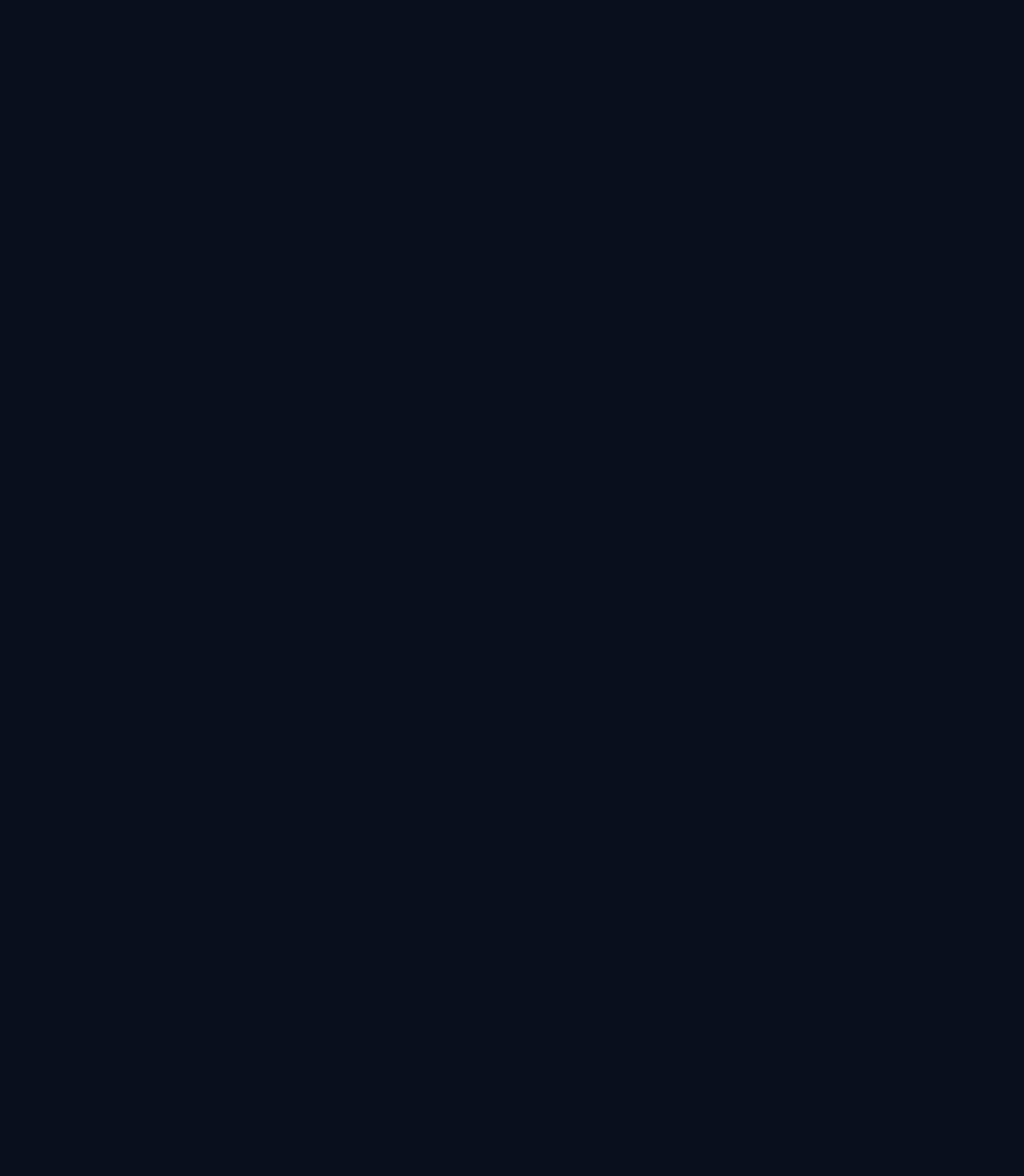
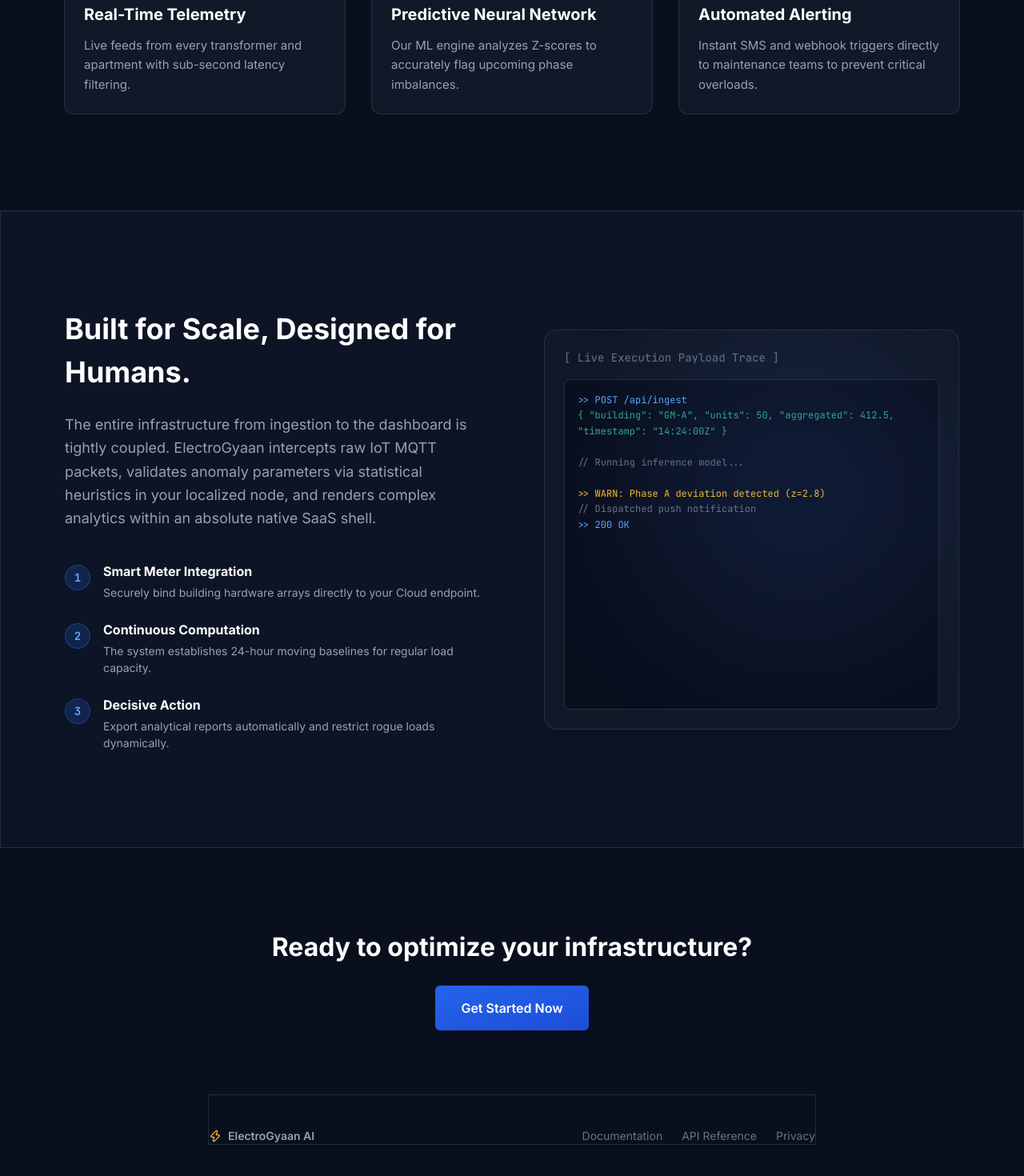
Before and after one commit to kalviumcommunity/S84-0426_Kar-Maro-DataScience-ElectroGyaan, a React (Vite) app in the folder frontend/: page / in a window 1280 px wide. Shown: the part 1298-2768 px from the top of the page at 80% size. Before the commit the page ends 880 px from the top, so only its background shows below. Built offline with nearby package versions, Linux system fonts and the light colour scheme; no server answers.

Commit message:
feat: landing page refinements and auth bypass

```diff
--- a/frontend/src/context/AuthContext.jsx
+++ b/frontend/src/context/AuthContext.jsx
@@ -9,6 +9,11 @@ export const AuthProvider = ({ children }) => {
 
   useEffect(() => {
     const checkAuthStatus = async () => {
+      // Temporary bypass: Treat the user as logged out or mock a logged-in user without making API calls
+      // because the backend might not be running right now.
+      setUser({ name: 'Admin', email: 'admin@greenmeadows.com', role: 'admin' });
+      setLoading(false);
+      /*
       try {
         const response = await energyApi.getMe();
         if (response.success) {
@@ -19,6 +24,7 @@ export const AuthProvider = ({ children }) => {
       } finally {
         setLoading(false);
       }
+      */
     };
     checkAuthStatus();
   }, []);
--- a/frontend/src/pages/Landing/Landing.jsx
+++ b/frontend/src/pages/Landing/Landing.jsx
@@ -1,4 +1,5 @@
 import React from 'react';
+import { Link } from 'react-router-dom';
 import { LucideZap, LucideArrowRight, LucidePlay, LucideActivity, LucideTrendingUp, LucideBell, LucidePlug, LucideBrainCircuit } from 'lucide-react';
 import { AreaChart, Area, ResponsiveContainer } from 'recharts';
 
@@ -13,18 +14,17 @@ export default function Landing() {
           <span className="text-[12px] text-blue-400 align-super ml-[1px]">AI</span>
         </div>
         <div className="flex gap-[32px]">
-          <a href="#" className="text-[14px] font-medium text-white transition-colors duration-150">Features</a>
-          <a href="#" className="text-[14px] font-medium text-gray-300 hover:text-white transition-colors duration-150">How It Works</a>
-          <a href="#" className="text-[14px] font-medium text-gray-300 hover:text-white transition-colors duration-150">Pricing</a>
-          <a href="#" className="text-[14px] font-medium text-gray-300 hover:text-white transition-colors duration-150">Docs</a>
+          <a href="#features" className="text-[14px] font-medium text-gray-300 hover:text-white transition-colors duration-150">Features</a>
+          <a href="#how-it-works" className="text-[14px] font-medium text-gray-300 hover:text-white transition-colors duration-150">How It Works</a>
+          <a href="#docs" className="text-[14px] font-medium text-gray-300 hover:text-white transition-colors duration-150">Docs</a>
         </div>
         <div className="flex items-center gap-[12px]">
-          <button className="h-[36px] px-[16px] text-[14px] text-gray-300 font-medium hover:text-white border border-transparent hover:border-strong hover:bg-level-3 rounded-md transition-all">
+          <Link to="/login" className="h-[36px] flex items-center px-[16px] text-[14px] text-gray-300 font-medium hover:text-white border border-transparent hover:border-strong hover:bg-level-3 rounded-md transition-all">
             Log In
-          </button>
-          <button className="h-[36px] px-[16px] text-[14px] font-semibold text-white bg-gradient-to-br from-blue-600 to-blue-700 hover:from-blue-500 hover:to-blue-600 rounded-md hover:shadow-[0_0_20px_rgba(59,130,246,0.25)] flex items-center transition-all active:scale-95">
-            Get Started Free <LucideArrowRight className="w-[14px] h-[14px] ml-[6px]" />
-          </button>
+          </Link>
+          <Link to="/dashboard" className="h-[36px] px-[16px] text-[14px] font-semibold text-white bg-gradient-to-br from-blue-600 to-blue-700 hover:from-blue-500 hover:to-blue-600 rounded-md hover:shadow-[0_0_20px_rgba(59,130,246,0.25)] flex items-center transition-all active:scale-95">
+            Get Started <LucideArrowRight className="w-[14px] h-[14px] ml-[6px]" />
+          </Link>
         </div>
       </nav>
 
@@ -56,9 +56,9 @@ export default function Landing() {
             </p>
 
             <div className="mt-[40px] flex gap-[14px]">
-              <button className="h-[48px] px-[28px] text-[16px] font-semibold text-white bg-gradient-to-br from-blue-600 to-blue-700 hover:from-blue-500 hover:to-blue-600 rounded-md hover:shadow-[0_0_20px_rgba(59,130,246,0.25)] flex items-center transition-all active:scale-95">
-                Start Free Trial <LucideArrowRight className="w-[16px] h-[16px] ml-[8px]" />
-              </button>
+              <Link to="/dashboard" className="h-[48px] px-[28px] text-[16px] font-semibold text-white bg-gradient-to-br from-blue-600 to-blue-700 hover:from-blue-500 hover:to-blue-600 rounded-md hover:shadow-[0_0_20px_rgba(59,130,246,0.25)] flex items-center transition-all active:scale-95">
+                Get Started <LucideArrowRight className="w-[16px] h-[16px] ml-[8px]" />
+              </Link>
               <button className="h-[48px] px-[24px] rounded-md border border-default text-gray-300 hover:border-strong hover:bg-level-3 hover:text-white flex items-center transition-all">
                 <div className="w-[24px] h-[24px] bg-white/10 rounded-full flex items-center justify-center mr-[8px]">
                   <LucidePlay className="w-[10px] h-[10px] text-white ml-[2px]" fill="currentColor" />
@@ -113,6 +113,114 @@ export default function Landing() {
           </div>
         </div>
       </div>
+
+      {/* FEATURES SECTION */}
+      <section id="features" className="py-[120px] px-[80px] max-w-[1280px] mx-auto">
+        <div className="text-center mb-[80px]">
+          <h2 className="text-[36px] font-bold text-white mb-4">Unprecedented Grid Visibility</h2>
+          <p className="text-[18px] text-gray-400 max-w-[600px] mx-auto">Stop guessing where power is being wasted. Get precise, apartment-level diagnostics and predictive anomaly detection.</p>
+        </div>
+
+        <div className="grid grid-cols-3 gap-[32px]">
+          <FeatureCard
+            icon={LucideActivity} color="text-amber-400" bg="bg-amber-400/10" border="border-amber-400/20"
+            title="Real-Time Telemetry"
+            desc="Live feeds from every transformer and apartment with sub-second latency filtering."
+          />
+          <FeatureCard
+            icon={LucideBrainCircuit} color="text-blue-400" bg="bg-blue-400/10" border="border-blue-400/20"
+            title="Predictive Neural Network"
+            desc="Our ML engine analyzes Z-scores to accurately flag upcoming phase imbalances."
+          />
+          <FeatureCard
+            icon={LucideBell} color="text-red-400" bg="bg-red-400/10" border="border-red-400/20"
+            title="Automated Alerting"
+            desc="Instant SMS and webhook triggers directly to maintenance teams to prevent critical overloads."
+          />
+        </div>
+      </section>
+
+      {/* HOW IT WORKS SECTION */}
+      <section id="how-it-works" className="py-[120px] px-[80px] bg-level-1 border-t border-b border-subtle">
+        <div className="max-w-[1280px] mx-auto grid grid-cols-2 gap-[80px] items-center">
+           <div>
+             <h2 className="text-[36px] font-bold text-white mb-6">Built for Scale, Designed for Humans.</h2>
+             <p className="text-[18px] text-gray-400 mb-10 leading-relaxed">
+               The entire infrastructure from ingestion to the dashboard is tightly coupled. ElectroGyaan intercepts raw IoT MQTT packets, validates anomaly parameters via statistical heuristics in your localized node, and renders complex analytics within an absolute native SaaS shell.
+             </p>
+             <ul className="flex flex-col gap-6">
+                <li className="flex gap-4">
+                  <div className="w-[32px] h-[32px] rounded-full bg-blue-600/20 border border-blue-500/30 flex items-center justify-center text-blue-400 font-mono font-bold text-[14px] shrink-0 mt-1">1</div>
+                  <div>
+                    <h4 className="text-[16px] font-bold text-white">Smart Meter Integration</h4>
+                    <p className="text-[14px] text-gray-400 mt-1">Securely bind building hardware arrays directly to your Cloud endpoint.</p>
+                  </div>
+                </li>
+                <li className="flex gap-4">
+                  <div className="w-[32px] h-[32px] rounded-full bg-blue-600/20 border border-blue-500/30 flex items-center justify-center text-blue-400 font-mono font-bold text-[14px] shrink-0 mt-1">2</div>
+                  <div>
+                    <h4 className="text-[16px] font-bold text-white">Continuous Computation</h4>
+                    <p className="text-[14px] text-gray-400 mt-1">The system establishes 24-hour moving baselines for regular load capacity.</p>
+                  </div>
+                </li>
+                <li className="flex gap-4">
+                  <div className="w-[32px] h-[32px] rounded-full bg-blue-600/20 border border-blue-500/30 flex items-center justify-center text-blue-400 font-mono font-bold text-[14px] shrink-0 mt-1">3</div>
+                  <div>
+                    <h4 className="text-[16px] font-bold text-white">Decisive Action</h4>
+                    <p className="text-[14px] text-gray-400 mt-1">Export analytical reports automatically and restrict rogue loads dynamically.</p>
+                  </div>
+                </li>
+             </ul>
+           </div>
+           <div className="bg-level-2 h-[500px] border border-subtle rounded-2xl p-6 shadow-xl relative overflow-hidden flex flex-col">
+              <div className="absolute top-0 right-0 w-[400px] h-[400px] bg-blue-500/10 rounded-full blur-[80px] pointer-events-none"></div>
+              <div className="text-[14px] font-mono text-gray-500 mb-4">[ Live Execution Payload Trace ]</div>
+              <div className="flex-1 bg-level-0 rounded-lg border border-subtle p-4 font-mono text-[12px] text-green-400/80 leading-relaxed overflow-hidden">
+                <span className="text-blue-400">{'>>'} POST /api/ingest</span><br/>
+                {'{\n'}
+                {'  "building": "GM-A",\n'}
+                {'  "units": 50,\n'}
+                {'  "aggregated": 412.5,\n'}
+                {'  "timestamp": "14:24:00Z"\n'}
+                {'}'}<br/><br/>
+                <span className="text-gray-500">{"// Running inference model..."}</span><br/><br/>
+                <span className="text-amber-400">{'>>'} WARN: Phase A deviation detected (z=2.8)</span><br/>
+                <span className="text-gray-500">{"// Dispatched push notification"}</span><br/>
+                <span className="text-blue-400">{'>>'} 200 OK</span><br/>
+              </div>
+           </div>
+        </div>
+      </section>
+
+      {/* FINAL CTA & FOOTER */}
+      <section className="py-[100px] text-center max-w-[800px] mx-auto px-[20px]">
+        <h2 className="text-[32px] font-bold text-white mb-6">Ready to optimize your infrastructure?</h2>
+        <Link to="/dashboard" className="inline-flex h-[56px] px-[32px] text-[16px] font-semibold text-white bg-gradient-to-br from-blue-600 to-blue-700 hover:from-blue-500 hover:to-blue-600 rounded-md hover:shadow-[0_0_24px_rgba(59,130,246,0.3)] items-center justify-center transition-all active:scale-95">
+          Get Started Now
+        </Link>
+        <div className="mt-[80px] pt-[40px] border-t border-subtle text-[14px] text-gray-500 flex justify-between">
+           <div className="flex items-center gap-2">
+             <LucideZap className="w-4 h-4 text-amber-400" />
+             <span className="font-semibold text-gray-400">ElectroGyaan AI</span>
+           </div>
+           <div className="flex gap-6">
+             <a id="docs" href="#" className="hover:text-white transition-colors">Documentation</a>
+             <a href="#" className="hover:text-white transition-colors">API Reference</a>
+             <a href="#" className="hover:text-white transition-colors">Privacy</a>
+           </div>
+        </div>
+      </section>
+
     </div>
   );
 }
+
+const FeatureCard = ({ icon: Icon, color, bg, border, title, desc }) => (
+  <div className="p-6 bg-level-2 border border-subtle rounded-xl hover:border-strong transition-colors group">
+    <div className={`w-[48px] h-[48px] ${bg} ${border} border rounded-lg flex items-center justify-center mb-6`}>
+      <Icon className={`w-[24px] h-[24px] ${color}`} />
+    </div>
+    <h3 className="text-[20px] font-bold text-white mb-3 group-hover:text-blue-400 transition-colors">{title}</h3>
+    <p className="text-[15px] text-gray-400 leading-relaxed">{desc}</p>
+  </div>
+);
```
